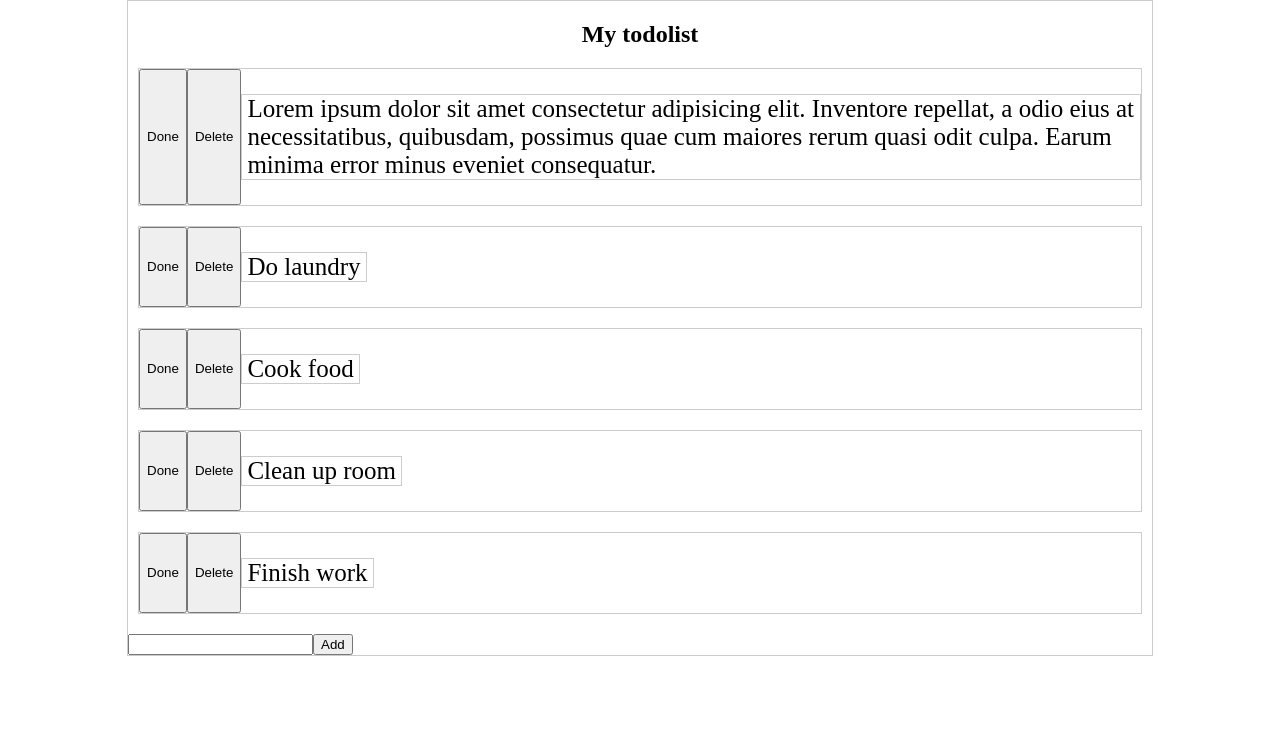
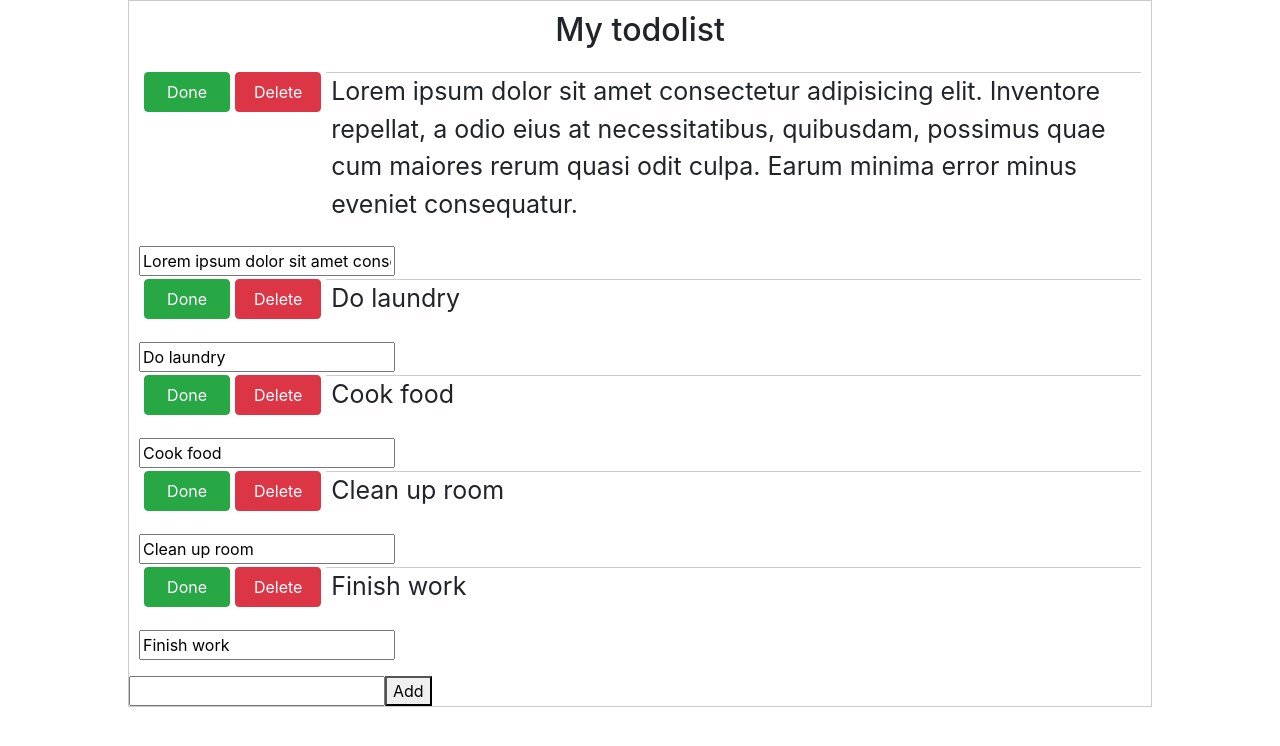
Before and after one commit to Akmatworld/todo-app, a Vue app: page / in a window 1280 px wide. Shown: the top 746 px of the page. Built offline with nearby package versions, Linux system fonts and the light colour scheme.

Commit message:
Changed styles for buttons and text

```diff
--- a/public/index.html
+++ b/public/index.html
@@ -5,6 +5,7 @@
     <meta http-equiv="X-UA-Compatible" content="IE=edge">
     <meta name="viewport" content="width=device-width,initial-scale=1.0">
     <link rel="icon" href="<%= BASE_URL %>favicon.ico">
+    <meta name="viewport" content="width=device-width, initial-scale=1, shrink-to-fit=no">
     <title><%= htmlWebpackPlugin.options.title %></title>
   </head>
   <body>
--- a/src/App.vue
+++ b/src/App.vue
@@ -59,7 +59,7 @@ export default {
 <style lang="scss">
 body {
   margin: 0;
-  paddin: 0;
+  padding: 0;
 }
 #app {
   border: 1px solid #ccc;
--- a/src/components/Todo.vue
+++ b/src/components/Todo.vue
@@ -2,19 +2,26 @@
   <div>
     <div :class="{ 'completed': todo.completed }">
       <div class="item-div">
-        <button @click="markComplete">Done</button>
-        <button @click="$emit('delete-todo', todo.id)">Delete</button>
+        <b-button class="done" @click="markComplete" variant="success">Done</b-button>
+        <b-button class="delete" @click="$emit('delete-todo', todo.id)" variant="danger">Delete</b-button>
         <p class="item-p" :class="{completed: isActive}">{{ todo.title }}</p>
+      </div>
+      <div class="change-text">
+        <input type="text" :value="todo.title">
       </div>
     </div>
   </div>
 </template>
 <script>
+import 'bootstrap/dist/css/bootstrap.css'
+import 'bootstrap-vue/dist/bootstrap-vue.css'
+
 export default {
   name: 'Todo',
   data () {
     return {
-      isActive: false
+      isActive: false,
+      text: this.todo.title
     }
   },
   props: [
@@ -27,18 +34,35 @@ export default {
   }
 }
 </script>
-<style scoped>
+<style scoped lang="scss">
   .completed {
     text-decoration: line-through;
+    color: #ccc;
   }
   .item-p {
-    border: 1px solid #ccc;
+    /* border: 1px solid #ccc; */
     padding: 0 5px;
     font-size: 25px;
+    width: 100%;
+    margin: 0;
+    border-top: 1px solid #ccc;
   }
   .item-div {
     display:flex;
     margin-bottom: 20px;
-    border: 1px solid #ccc;
+    padding: 3px 0 3px 5px;
+    &:hover {
+      border-radius: 3px;
+    }
+  }
+  .done {
+    width: 10%;
+    margin-right: 5px;
+    height: 40px;
+  }
+  .delete {
+    width: 10%;
+    margin-right: 5px;
+    height: 40px;
   }
 </style>
--- a/src/components/Todos.vue
+++ b/src/components/Todos.vue
@@ -3,7 +3,7 @@
     <h2 class="todo-title">My todolist</h2>
     <ul class="todos-ul">
       <li v-bind:key="todo.id" v-for="todo in todos">
-        <Todo v-bind:todo="todo" v-on:delete-todo="$emit('delete-todo', todo.id)"/>
+        <Todo v-bind:todo="todo" @delete-todo="$emit('delete-todo', todo.id)"/>
       </li>
     </ul>
   </div>
@@ -30,5 +30,6 @@ export default {
 }
 .todo-title {
   text-align: center;
+  margin:10px 0 20px;
 }
 </style>
--- a/src/main.js
+++ b/src/main.js
@@ -1,6 +1,8 @@
 import Vue from 'vue'
 import App from './App.vue'
+import { BootstrapVue } from 'bootstrap-vue'
 
+Vue.use(BootstrapVue)
 Vue.config.productionTip = false
 
 new Vue({
```
